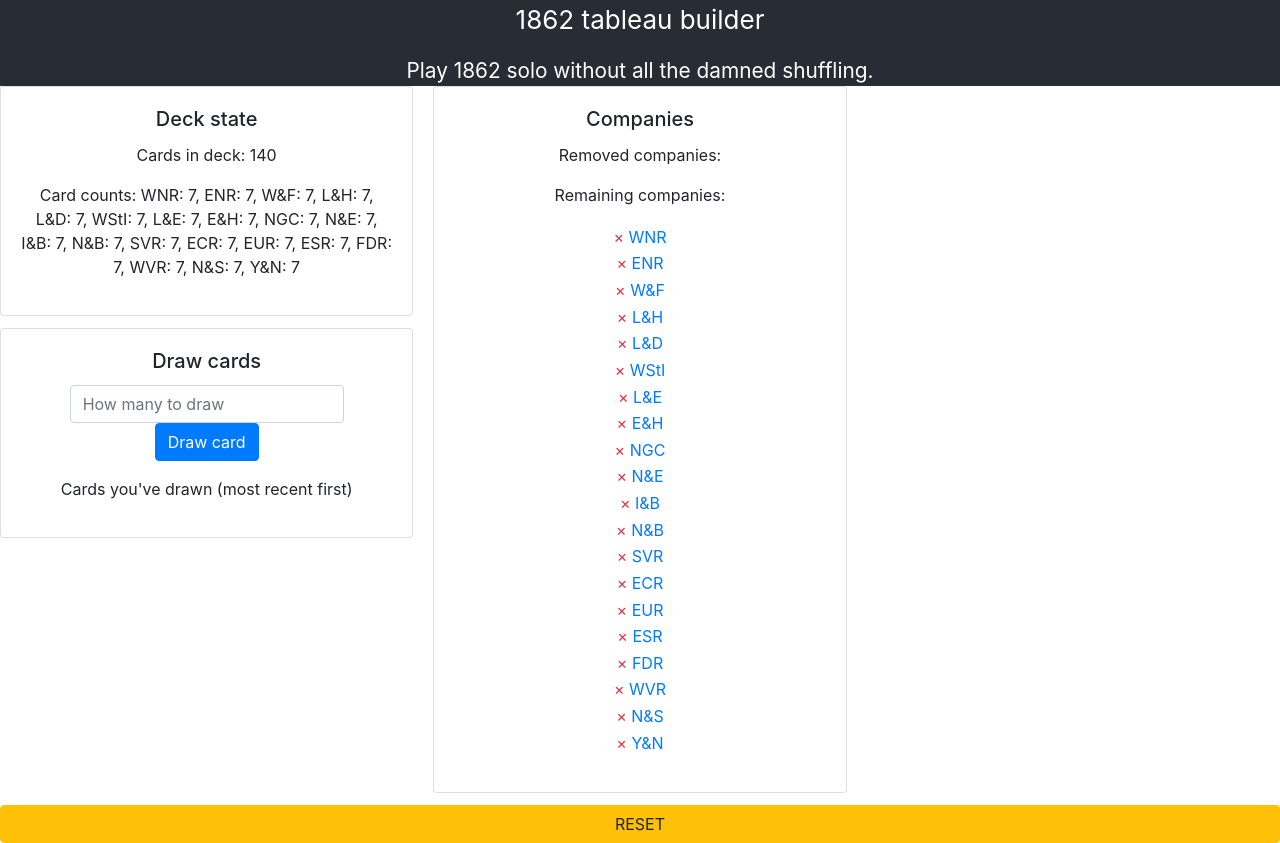
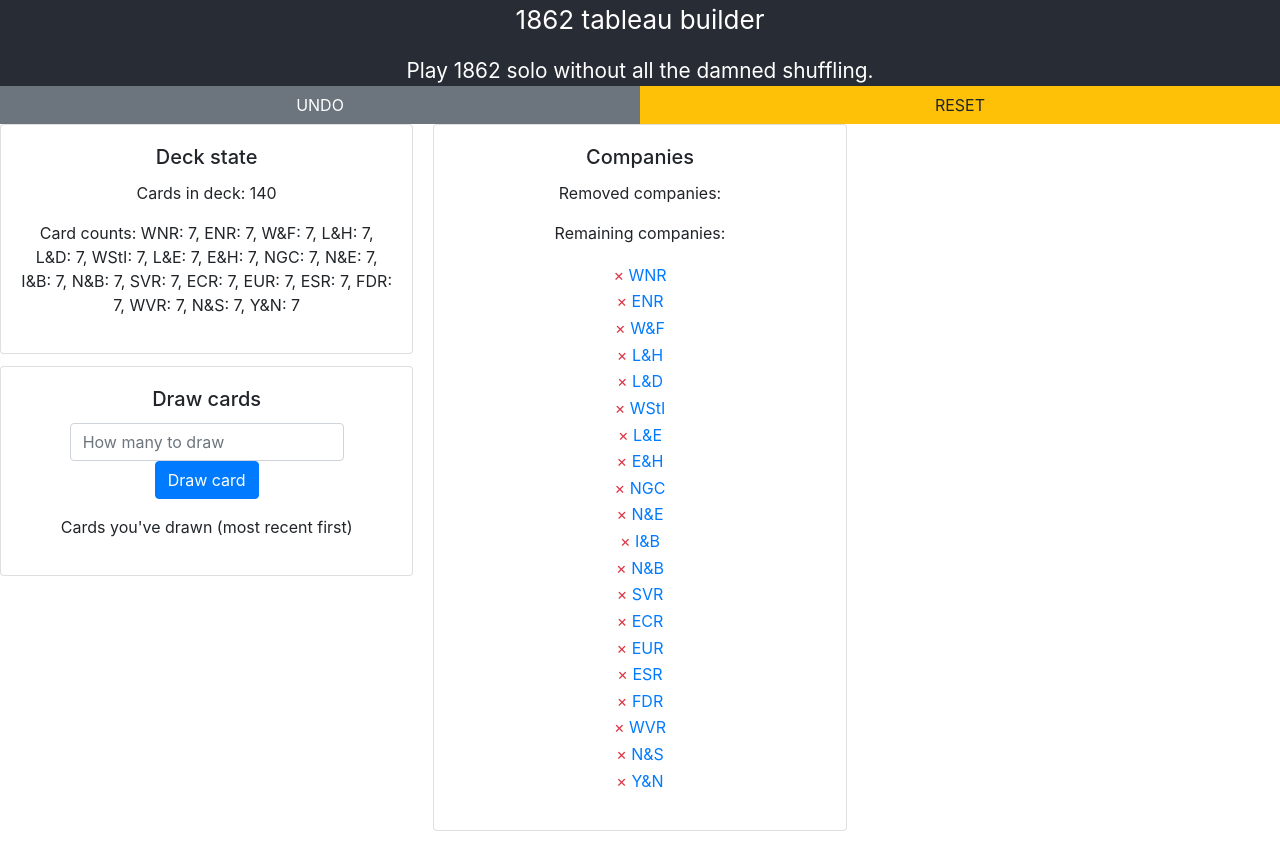
Before and after one commit to hcarver/1862-tableau, a React (Create React App) app: page / in a window 1280 px wide. Built offline with nearby package versions, Linux system fonts and the light colour scheme.

Commit message:
Add undo functionality

```diff
--- a/src/App.js
+++ b/src/App.js
@@ -135,6 +135,7 @@ function App() {
 
   const removed_companies = tableau.removed_companies
   const reset = () => {if(window.confirm("Are you sure you want to reset?")) {setHistory([])}}
+  const undo = () => {setHistory(history.slice(0, history.length - 1))}
 
   const company_list = (companies) => <ul className="list-unstyled">
     {companies.map(c => <li>{c}</li>)}
@@ -150,6 +151,14 @@ function App() {
           Play 1862 solo without all the damned shuffling.
         </small>
       </header>
+      <div className="row no-gutters">
+        <div className="col-6">
+          <button className="btn btn-block btn-secondary rounded-0" onClick={undo}>UNDO</button>
+        </div>
+        <div className="col-6">
+          <button className="btn btn-block btn-warning rounded-0" onClick={reset}>RESET</button>
+        </div>
+      </div>
       <div className="card-columns">
         <div className="card">
           <div className="card-body">
@@ -212,9 +221,6 @@ function App() {
           </div>
         </div>
       </div>
-      <div>
-        <button className="btn btn-block btn-warning" onClick={reset}>RESET</button>
-      </div>
     </div>
   );
 }
```
